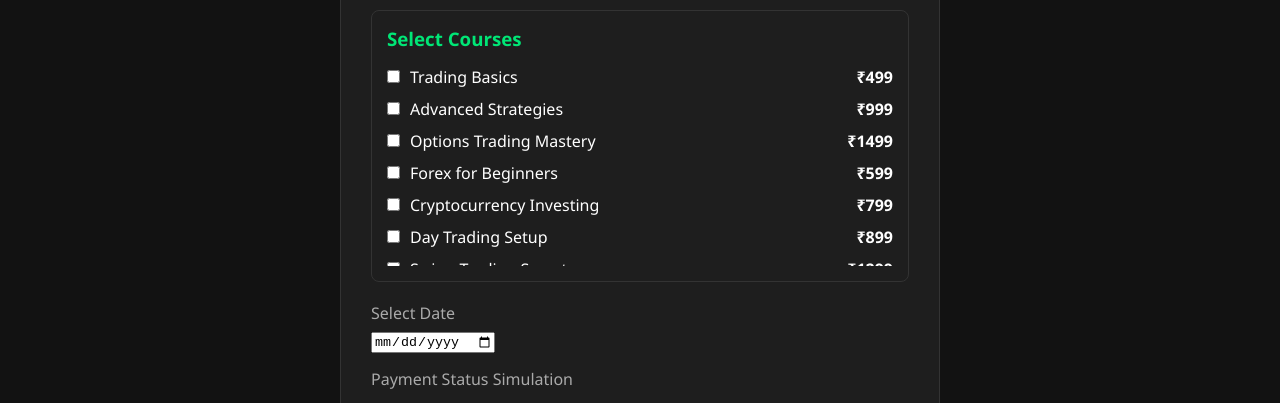
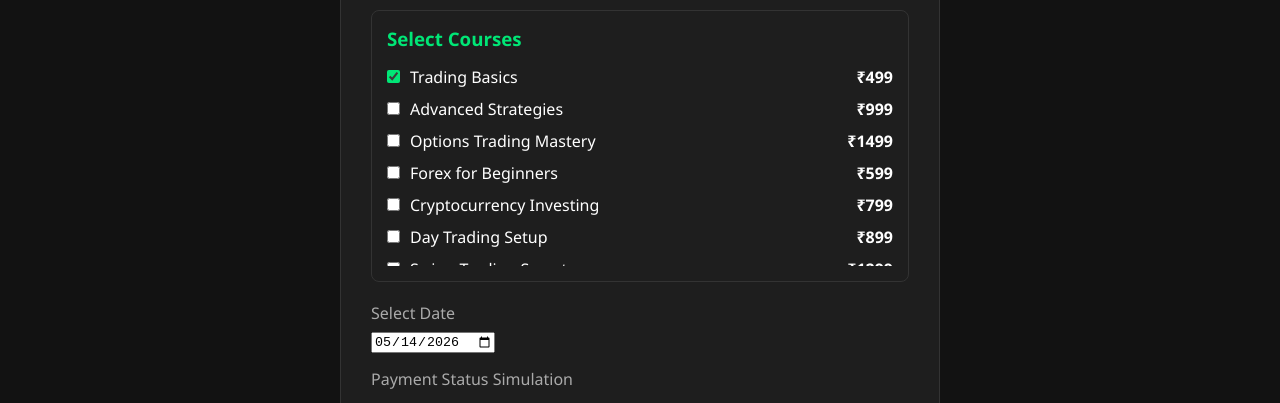
Before and after one commit to sudheerm-gainsight/tradingtom, a React (Vite) app: page /tradingtom/payment in a window 1280 px wide. Shown: the part 237-640 px from the top of the page. Built offline with nearby package versions, Linux system fonts and the light colour scheme.

Commit message:
payment page updates

```diff
--- a/src/pages/Payment.jsx
+++ b/src/pages/Payment.jsx
@@ -10,7 +10,7 @@ function Payment() {
 
   const [courses, setCourses] = useState([]);
   const [selectedCourses, setSelectedCourses] = useState([]);
-  const [date, setDate] = useState("");
+  const [date, setDate] = useState(new Date().toISOString().split("T")[0]);
   const [status, setStatus] = useState("Success");
 
   // Fetch all courses and handle pre-selection if an ID is present in the URL
@@ -21,6 +21,8 @@ function Payment() {
     if (id) {
       const courseId = Number(id);
       setSelectedCourses([courseId]);
+    } else if (allCourses.length > 0) {
+      setSelectedCourses([allCourses[0].id]);
     }
   }, [id]);
 
```
